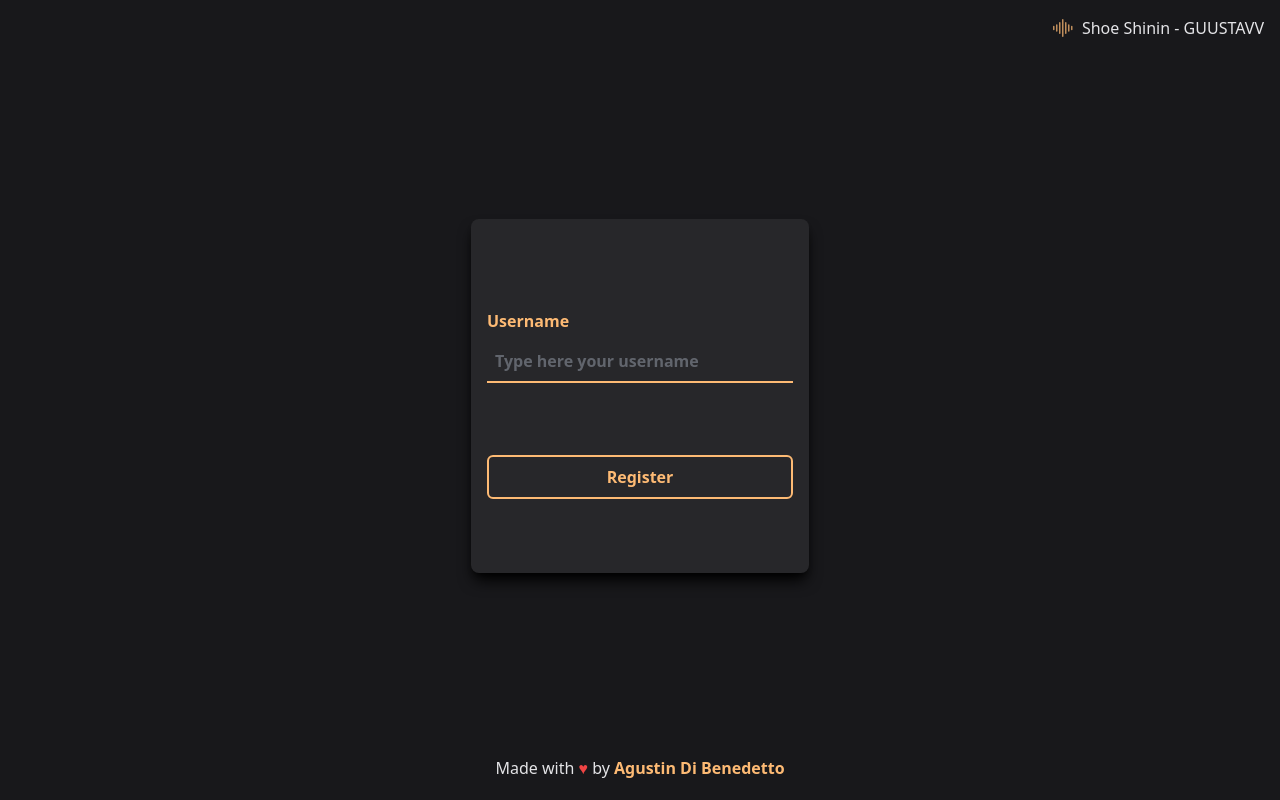
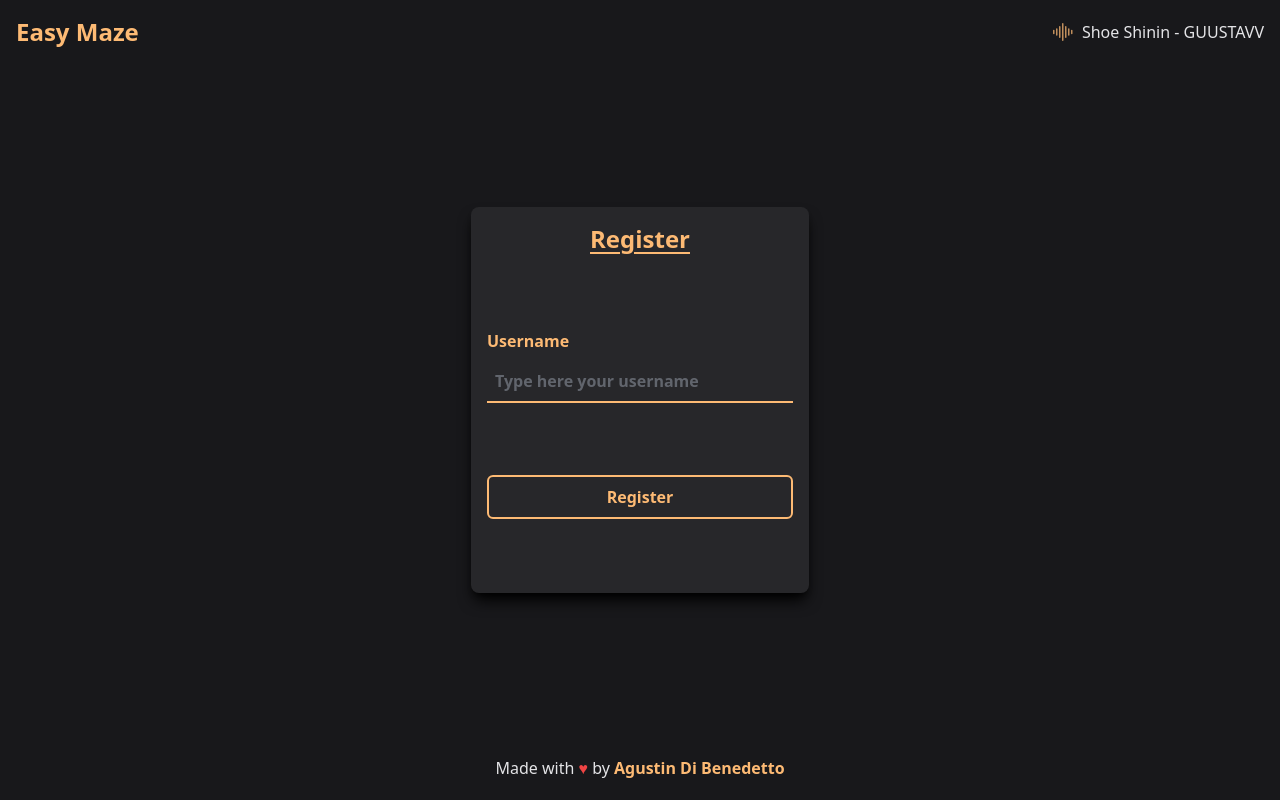
Before and after one commit to Agusdben/labyrinth-react-ts, a React (Vite) app: page / in a window 1280 px wide. Built offline with nearby package versions, Linux system fonts and the light colour scheme.

Commit message:
new portade and register html structure and added gameTitle

```diff
--- a/src/App.tsx
+++ b/src/App.tsx
@@ -1,44 +1,14 @@
-import { Route, Routes } from 'react-router'
-import { BrowserRouter } from 'react-router-dom'
-
-import Menu from './pages/Menu'
-import Home from './pages/Home'
-import Levels from './pages/Levels'
-import Labyrinth from './pages/Labyrinth'
-import Options from './pages/Options'
-import OptionsPlayer from './pages/OptionsPlayer'
-import OptionsGraphics from './pages/OptionsGraphics'
-import OptionsSound from './pages/OptionsSound'
-import HowToPlay from './pages/HowToPlay'
 import BackgroundMusic from './components/BackgroundMusic'
 import Footer from './components/Footer'
 import Header from './components/Header'
+import AppRoutes from './components/Routes'
 
 function App () {
   return (
-    <div className='flex flex-col min-h-screen w-screen bg-zinc-900 text-orange-300 font-bold overflow-x-hidden'>
+    <div className='flex gap-10 flex-col min-h-screen max-w-screen bg-zinc-900 text-orange-300 font-bold overflow-x-hidden '>
       <Header />
       <main className='flex-1 flex m-auto'>
-        <Routes>
-          <Route path='/' element={<Home />} />
-
-          <Route path='menu'>
-            <Route index={true} element={<Menu />} />
-
-            <Route path='levels' element={<Levels />} />
-
-            <Route path='options'>
-              <Route index={true} element={<Options />} />
-              <Route path='player' element={<OptionsPlayer />} />
-              <Route path='graphics' element={<OptionsGraphics />} />
-              <Route path='sound' element={<OptionsSound />} />
-            </Route>
-
-            <Route path='how' element={<HowToPlay />} />
-          </Route>
-
-          <Route path='labyrinth/:level' element={<Labyrinth />} />
-        </Routes>
+        <AppRoutes />
         <BackgroundMusic />
       </main>
       <Footer />
--- /dev/null
+++ b/src/components/GameTitle/index.tsx
@@ -0,0 +1,5 @@
+const GameTitle = () => {
+  return <p>Easy Maze</p>
+}
+
+export default GameTitle
--- a/src/components/Header/index.tsx
+++ b/src/components/Header/index.tsx
@@ -1,8 +1,12 @@
+import GameTitle from '../GameTitle'
 import NowPlayig from '../NowPlaying'
 
 const Header = () => {
   return (
     <header className='flex items-center p-4'>
+      <h1 className='text-2xl'>
+        <GameTitle />
+      </h1>
       <NowPlayig />
     </header>
   )
--- /dev/null
+++ b/src/components/Routes/index.tsx
@@ -0,0 +1,32 @@
+import { Route, Routes } from 'react-router-dom'
+import Home from '../../pages/Home'
+import HowToPlay from '../../pages/HowToPlay'
+import Labyrinth from '../../pages/Labyrinth'
+import Levels from '../../pages/Levels'
+import Menu from '../../pages/Menu'
+import Options from '../../pages/Options'
+import OptionsGraphics from '../../pages/OptionsGraphics'
+import OptionsPlayer from '../../pages/OptionsPlayer'
+import OptionsSound from '../../pages/OptionsSound'
+
+const AppRoutes = () => {
+  return (
+    <Routes>
+      <Route path='/' element={<Home />} />
+      <Route path='menu'>
+        <Route index={true} element={<Menu />} />
+        <Route path='levels' element={<Levels />} />
+        <Route path='options'>
+          <Route index={true} element={<Options />} />
+          <Route path='player' element={<OptionsPlayer />} />
+          <Route path='graphics' element={<OptionsGraphics />} />
+          <Route path='sound' element={<OptionsSound />} />
+        </Route>
+        <Route path='how' element={<HowToPlay />} />
+      </Route>
+      <Route path='labyrinth/:level' element={<Labyrinth />} />
+    </Routes>
+  )
+}
+
+export default AppRoutes
--- a/src/pages/Home/Components/Portade/index.tsx
+++ b/src/pages/Home/Components/Portade/index.tsx
@@ -1,17 +1,24 @@
 import { useNavigate } from 'react-router-dom'
+import GameTitle from '../../../../components/GameTitle'
+import PageSection from '../../../../components/PageSection'
 import Subtitle from '../../../../components/Subtitle'
 import Title from '../../../../components/Title'
+import WindowContainer from '../../../../components/WindowContainer'
 import useUser from '../../../../hooks/useUser'
 
 const Portade = () => {
   const navigate = useNavigate()
   const { user } = useUser()
   return (
+    <PageSection>
+      <Title>
+        <GameTitle />
+      </Title>
+      <WindowContainer>
         <div
           className='h-full w-full flex flex-col text-center gap-4 relative'
           onClick={() => navigate('/menu')}
         >
-      <Title>LABYRINTH</Title>
           <Subtitle>
             <p>Welcome {user.username}</p>
           </Subtitle>
@@ -20,6 +27,8 @@ const Portade = () => {
           </p>
           <small className='absolute bottom-1 right-1'>v1.0</small>
         </div>
+      </WindowContainer>
+    </PageSection>
   )
 }
 
--- a/src/pages/Home/Components/UserRegistration/index.tsx
+++ b/src/pages/Home/Components/UserRegistration/index.tsx
@@ -1,12 +1,18 @@
+import PageSection from '../../../../components/PageSection'
+import Title from '../../../../components/Title'
 import UserForm from '../../../../components/UserForm'
+import WindowContainer from '../../../../components/WindowContainer'
 import useUser from '../../../../hooks/useUser'
 
 const UserRegistration = () => {
   const { setUser } = useUser()
   return (
-    <div className='text-center'>
-      <UserForm onSubmit={setUser} />
-    </div>
+    <PageSection>
+      <Title>Register</Title>
+      <WindowContainer>
+        <UserForm onSubmit={setUser} />
+      </WindowContainer>
+    </PageSection>
   )
 }
 
--- a/src/pages/Home/index.tsx
+++ b/src/pages/Home/index.tsx
@@ -7,16 +7,7 @@ import UserRegistration from './Components/UserRegistration'
 
 const Home = () => {
   const { user } = useUser()
-  return (
-    <PageSection>
-      <Title>
-        <p className='text-center'></p>
-      </Title>
-      <WindowContainer>
-        {user.username ? <Portade /> : <UserRegistration />}
-      </WindowContainer>
-    </PageSection>
-  )
+  return <>{user.username ? <Portade /> : <UserRegistration />}</>
 }
 
 export default Home
```
Also changed, not shown: src/hooks/useMusic.ts (renamed from src/hooks/useMusic.tsx). Lines whose indentation alone changed are shown as unchanged.
